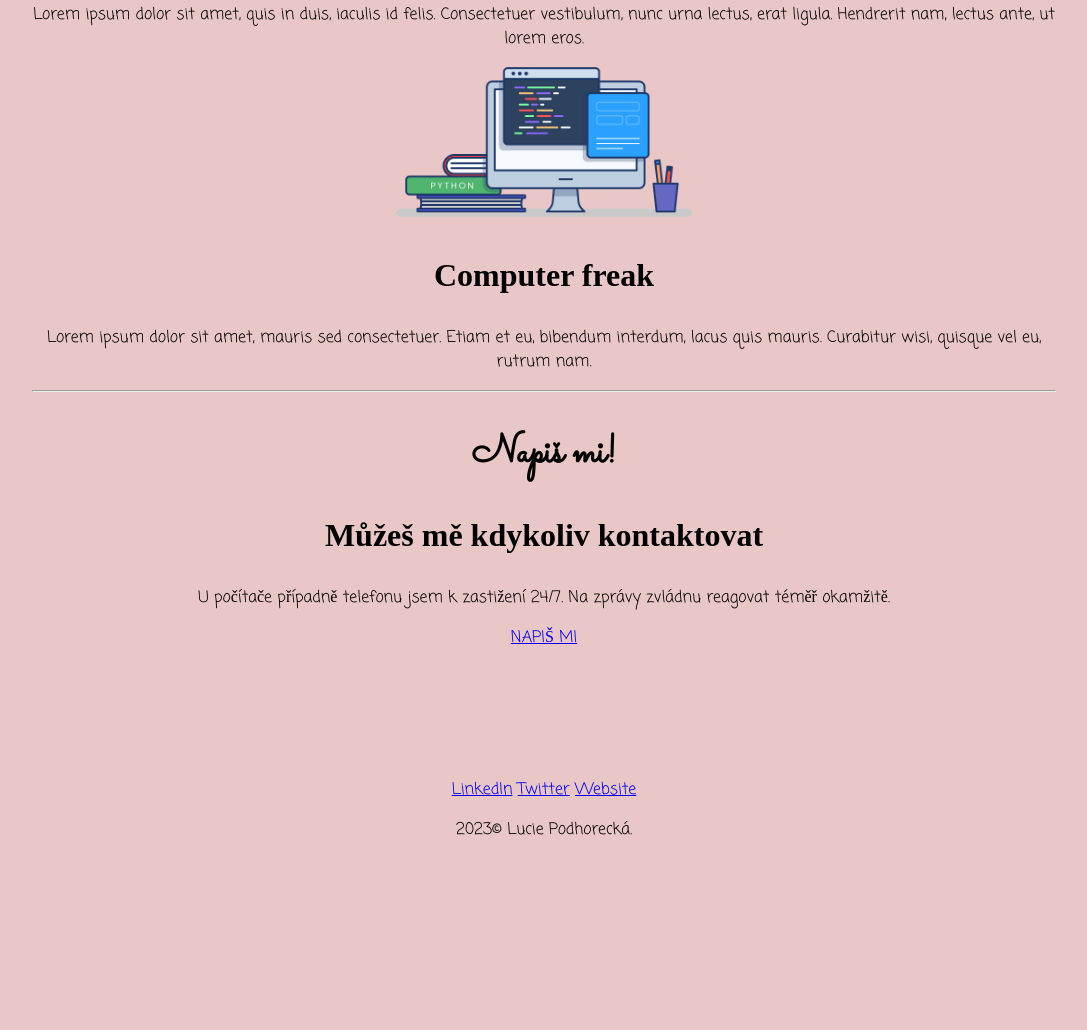
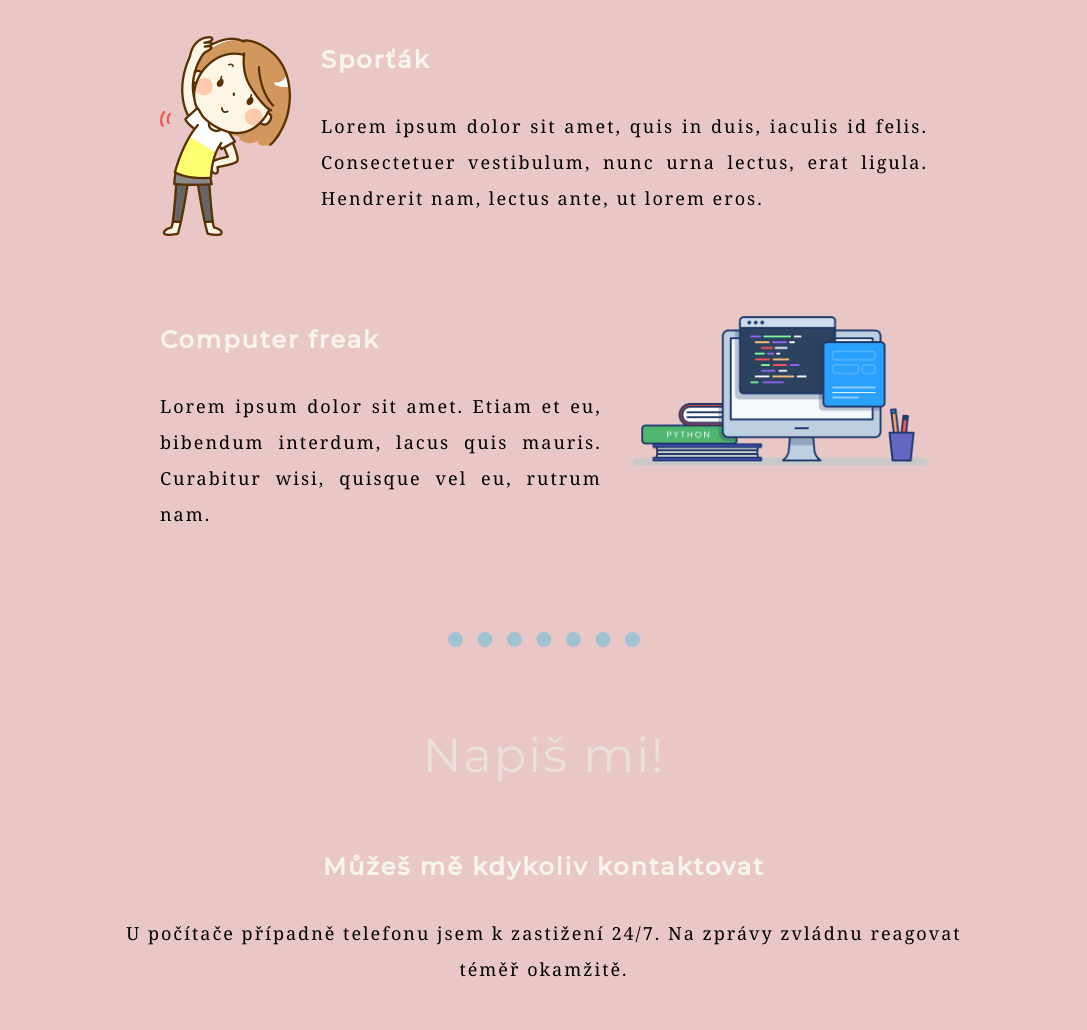
Before and after one commit to SweetXhenia/CSS-My-Site, a plain HTML site: page index.html in a window 1280 px wide. Shown: the part 1770-2800 px from the top of the page, without its empty margins (96-1183 px from the left). Before the commit the page ends 2740 px from the top, so only its background shows below. Drawn offline with Linux system fonts and the light colour scheme; a web font is replaced by a local one.

Commit message:
asi finální webovka

```diff
--- a/css/styles.css
+++ b/css/styles.css
@@ -3,8 +3,10 @@ body {
     margin: 0;
     text-align: center;
     position: relative;
-    font-family: 'coming soon';
+    font-family: 'Noto Serif', serif;
+    line-height: 2;
 }
+
 .first-container {
     text-align: center;
     background-color: #A0C3D2;
@@ -25,27 +27,54 @@ body {
 }
 
 .hora {
-    bottom: 0;
+    position: relative;
+    top: 10px;
+margin-bottom: 0;
+padding-bottom: 0;
 }
-hr{
+
+hr {
     margin: 0;
 }
+
 h1 {
     width: 50%;
     padding-top: 50px;
     margin: 5% auto 0 auto;
-    font-family: 'sacramento';
+    font-family: 'Sacramento', cursive;
     font-size: 6rem;
+    color: #EAE0DA;
 }
 
 h2 {
-    font-family: 'sacramento';
-    font-size: 2.5rem;
+    font-weight: normal;
+    font-family: 'Montserrat', sans-serif;
+    font-size: 3rem;
+    color: #EAE0DA;
 }
 
 h3 {
-    font-family: 'tilt neon';
-    font-size: 2rem;
+    font-family: 'Montserrat', sans-serif;
+    font-size: 1.5rem;
+    color: #F7F5EB;
+}
+
+span {
+    text-decoration: underline;
+    text-decoration-thickness: 3px;
+    text-decoration-color: #EAC7C7;
+}
+
+a {
+    color: #11999e;
+}
+
+.profile {
+    width: 60%;
+    text-align: center;
+    margin: 0 auto;
+    letter-spacing: 2px;
+    font-size: large;
 }
 
 .profile img {
@@ -54,15 +83,80 @@ h3 {
     margin-top: 30px;
 }
 
-.skill-row img {
-    height: 150px;
+
+
+.skill-row {
+    width: 60%;
+    margin: 100px auto 100px auto;
+    text-align: left;
+    line-height: 2;
+    text-align: justify;
+    letter-spacing: 2px;
+    font-size: large;
 }
 
+.skill1 {
+    height: 200px;
+    float: left;
+    margin-right: 30px;
+}
 
-.middle-container {
-margin: 10%;
+.skill2 {
+    height: 150px;
+    float: right;
+    margin-left: 30px;
+
 }
 
 .bottom-container {
-    margin: 10%;
+    margin: 0;
+    background-color: #A0C3D2;
+    padding: 50px 0;
+    letter-spacing: 2px;
+    font-size: large;
 }
+
+.rozdelovac {
+    border-style: none;
+    border-top: 15px dotted #A0C3D2;
+    width: 15%;
+    margin: 60px auto 60px auto;
+}
+
+.copyright {
+    margin: 30px 0 0 0;
+    color: white;
+}
+
+.footer-link {
+    padding: 0 20px 0 20px;
+    font-weight: bold;
+    text-decoration: none;
+}
+.footer-link:hover{
+    color: #EAC7C7;
+}
+.btn {
+    -webkit-border-radius: 11;
+    -moz-border-radius: 11;
+    border-radius: 11px;
+    font-family: Arial;
+    color: #EAC7C7;
+    font-size: 20px;
+    background: #88bacf;
+    padding: 10px 20px 10px 20px;
+    text-decoration: none;
+}
+
+.btn:hover {
+    background: #579BB1;
+    text-decoration: none;
+}
+
+.contact-me {
+    margin: auto auto 50px auto;
+    line-height: 2;
+    width: 70%;
+    letter-spacing: 2px;
+    font-size: large;
+}
--- a/index.html
+++ b/index.html
@@ -8,14 +8,14 @@
     <link rel="icon" href="image/bulb.svg">
     <link rel="preconnect" href="https://fonts.googleapis.com">
     <link rel="preconnect" href="https://fonts.gstatic.com" crossorigin>
-    <link href="https://fonts.googleapis.com/css2?family=Coming+Soon&family=Sacramento&family=Tilt+Neon&display=swap" rel="stylesheet">
+    <link href="https://fonts.googleapis.com/css2?family=Montserrat:wght@400;500&family=Noto+Serif&family=Sacramento&display=swap" rel="stylesheet">
 </head>
 
 <body>
     <div class="first-container">
         <img class="mrak1" src="image/cloud.png" alt="mrak">
         <h1><em> Jsem Lůca</em></h1>
-        <h2>Web developer v plenkách 👶</h2>
+        <h2>Web developer <span>v plenkách </span>🍼</plenk></h2>
         <img class="mrak2" src="image/cloud.png" alt="mrak">
         <img class="hora" src="image/mountain.png" alt="hora">
     </div>
@@ -30,35 +30,36 @@
             Nyní jsem zabřehla také do studia <strong>italského a japonského jazyka.</strong>
             A aby toho nebylo málo, tak se zajímám <strong>vývoj webových stránek.</strong></p>
         </div>
-        <hr>
+        <hr class="rozdelovac">
         <div class="skills">
           <h2>Mé dovednosti</h2>
           <div class="skill-row">
-            <img class="" src="image/skill3.png" alt="skills">
+            <img class="skill1" src="image/skill3.png" alt="skills">
             <h3>Sporťák</h3>
             <p>Lorem ipsum dolor sit amet, quis in duis, iaculis id felis. Consectetuer vestibulum, nunc urna lectus, erat ligula. Hendrerit nam, lectus ante, ut lorem eros.</p>
           </div>
           <div class="skill-row">
-            <img class="" src="image/skill2.png" alt="skill2">
+            <img class="skill2" src="image/skill2.png" alt="skill2">
             <h3>Computer freak</h3>
-            <p>Lorem ipsum dolor sit amet, mauris sed consectetuer. Etiam et eu, bibendum interdum, lacus quis mauris. Curabitur wisi, quisque vel eu, rutrum nam.</p>
+            <p class="paragraf">Lorem ipsum dolor sit amet. Etiam et eu, bibendum interdum, lacus quis mauris. Curabitur wisi, quisque vel eu, rutrum nam.</p>
           </div>
         </div>
-        <hr>
+        <hr class="rozdelovac">
         <div class="contact-me">
           <h2>Napiš mi!</h2>
           <h3>Můžeš mě kdykoliv kontaktovat</h3>
           <p>U počítače případně telefonu jsem k zastižení 24/7. Na zprávy zvládnu reagovat téměř okamžitě.</p>
+          <br>
           <a class="btn" href="mailto:podhor.lucie@gmail.com">NAPIŠ MI</a>
         </div>
       </div>
 
-
+      <hr>
       <div class="bottom-container">
-        <a class="footer-link" href="https://www.linkedin.com/in/lucie-podhoreck%C3%A1-063983268/">LinkedIn</a>
-        <a class="footer-link" href="https://twitter.com/">Twitter</a>
-        <a class="footer-link" href="https://www.appbrewery.co/">Website</a>
-        <p>2023© Lucie Podhorecká.</p>
+        <a target="_blank" class="footer-link" href="https://www.linkedin.com/in/lucie-podhoreck%C3%A1-063983268/">LinkedIn</a>
+        <a target="_blank" class="footer-link" href="https://twitter.com/">Twitter</a>
+        <a target="_blank" class="footer-link" href="https://www.appbrewery.co/">Website</a>
+        <p class="copyright">2023 © Lucie Podhorecká.</p>
       </div>
 
 </body>
```
